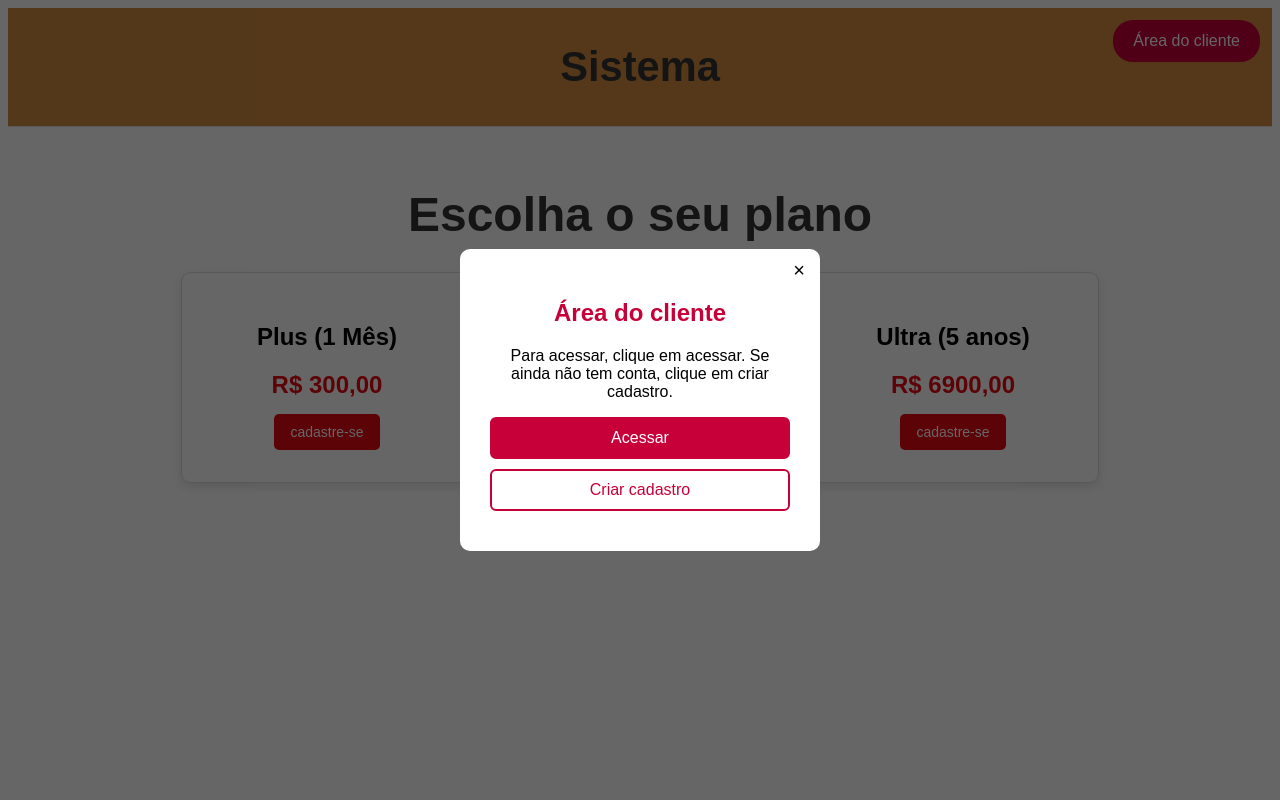
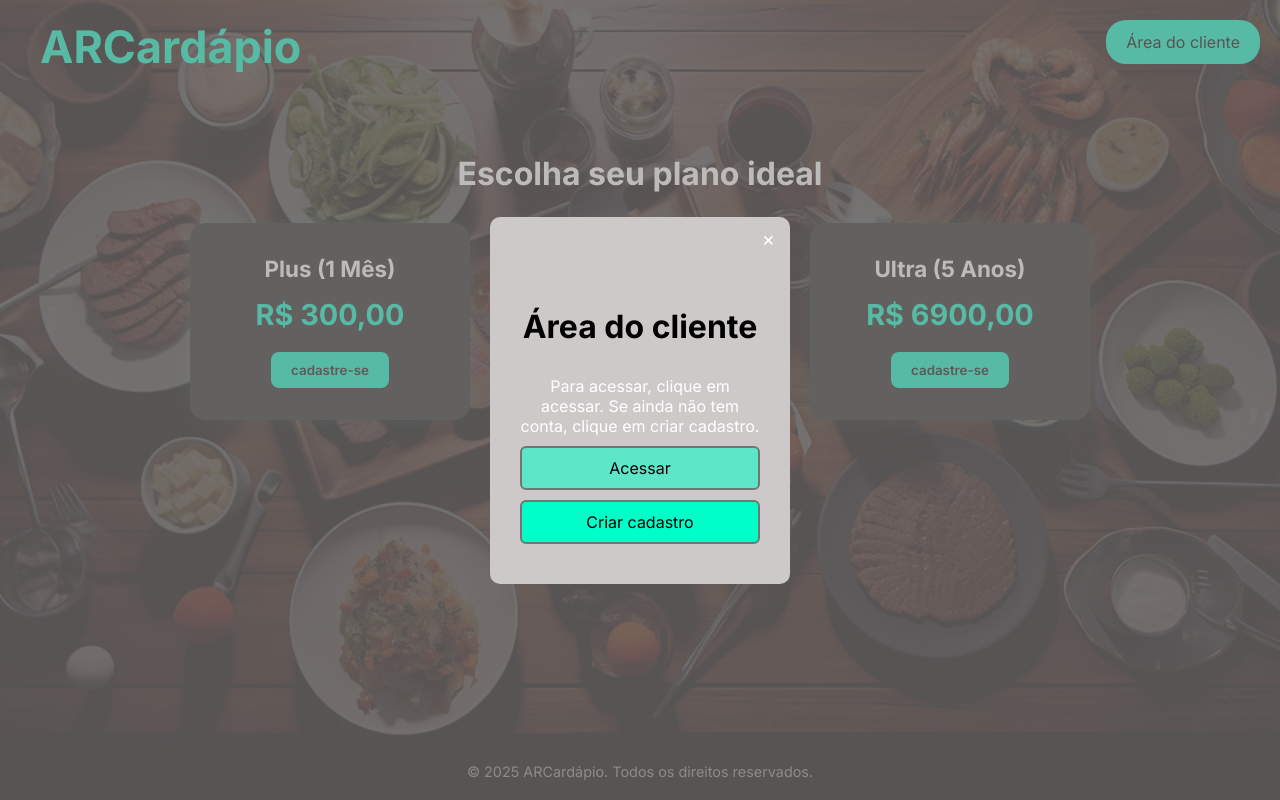
Before and after one commit to ranie2019/ar-cardapio-site, a plain HTML site: page index.html in a window 1280 px wide. Both pictures are taken after a click on the button "Área do cliente". Drawn offline with Linux system fonts and the light colour scheme.

Commit message:
48
montando o visual da pagina inicial

```diff
--- a/css/index.css
+++ b/css/index.css
@@ -1,93 +1,12 @@
-/* Estilo geral da página index */
-body {
-  background-color: #fff;
-  font-family: Arial, sans-serif;
-}
-
-/* Título principal da index */
-h1 {
-  text-align: center;
-  font-size: 3rem;
-  margin: 20px;
-  color: #333;
-}
-
-/* ===================== FAIXA DO TOPO - PERFIL ===================== */
-
-/* Cabeçalho branco com alinhamento horizontal */
-header.header {
-  background-color: rgb(209, 141, 64);
-  color: rgb(230, 215, 249);
-  padding: 15px 30px;
-  display: flex;
-  justify-content: space-between;
-  align-items: center;
-  border-bottom: 1px solid #ddd;
-}
-
-/* Título centralizado dentro do header */
-header .titulo {
-  flex-grow: 5;
-  text-align: center;
-  font-size: 2.6rem;
-  font-weight: bold;
-}
-
-/* Container do botão de perfil */
-.profile-menu {
-  position: relative;
-}
-
-/* Botão "Perfil" */
-#profile-btn {
-  background-color: transparent;
-  border: 1px solid #e50914;
-  color: #e50914;
-  padding: 10px 16px;
-  font-size: 14px;
-  cursor: pointer;
-  border-radius: 6px;
-}
-
-/* Conteúdo do dropdown (inicialmente oculto) */
-.dropdown-content {
-  display: none;
-  position: absolute;
-  top: 42px;
-  right: 0;
-  background-color: white;
-  min-width: 160px;
-  box-shadow: 0px 4px 8px rgba(0,0,0,0.1);
-  border-radius: 6px;
-  z-index: 1;
-}
-
-/* Mostrar o dropdown quando ativado */
-.dropdown-content.show {
-  display: block;
-}
-
-/* Itens do dropdown */
-.dropdown-content a {
-  color: #333;
-  padding: 10px 15px;
-  text-decoration: none;
-  display: block;
-}
-
-.dropdown-content a:hover {
-  background-color: #f5f5f5;
-}
-
-/* ===================== BOTÃO DE ACESSO FLUTUANTE ===================== */
+/* ===================== BOTÃO AREA DO CLIENTE ===================== */
 
 .btn-acesso {
   position: fixed;
   top: 20px;
   right: 20px;
   padding: 12px 20px;
-  background-color: #c70039;
-  color: white;
+  background-color: hsl(167, 100%, 50%);
+  color: rgb(0, 0, 0);
   border: none;
   border-radius: 20px;
   font-size: 16px;
@@ -103,7 +22,7 @@ header .titulo {
   left: 0;
   width: 100%;
   height: 100%;
-  background: rgba(0, 0, 0, 0.6);
+  background: rgba(146, 141, 141, 0.6);
   display: flex;
   align-items: center;
   justify-content: center;
@@ -116,7 +35,7 @@ header .titulo {
 
 /* Caixa central do modal */
 .modal-content {
-  background: white;
+  background: rgb(206, 201, 201);
   padding: 30px;
   border-radius: 10px;
   text-align: center;
@@ -126,7 +45,7 @@ header .titulo {
 
 /* Título do modal */
 .modal-content h2 {
-  color: #c70039;
+  color: #000000;
 }
 
 /* Botões dentro do modal */
@@ -136,17 +55,17 @@ header .titulo {
   margin: 10px 0;
   padding: 10px;
   font-size: 16px;
-  border: 2px solid #c70039;
+  border: 2px solid #727575;
   border-radius: 6px;
-  background-color: white;
-  color: #c70039;
+  background-color: hsl(167, 100%, 50%);
+  color: #000000;
   cursor: pointer;
 }
 
 /* Botão "Acessar" destacado */
 .modal-content button:first-of-type {
-  background-color: #c70039;
-  color: white;
+  background-color: hsla(167, 100%, 50%, 0.548);
+  color: rgb(0, 0, 0);
 }
 
 /* Ícone de fechar o modal */
@@ -157,3 +76,106 @@ header .titulo {
   font-size: 20px;
   cursor: pointer;
 }
+
+footer {
+      margin-top: auto;
+      padding: 20px;
+      color: #888;
+      font-size: 0.9rem;
+    }
+.plano button:hover {background-color: #00e6b5;}
+
+.plano button {
+      background-color: #00ffc8;
+      color: #0f0f0f;
+      border: none;
+      padding: 10px 20px;
+      font-weight: 600;
+      border-radius: 8px;
+      cursor: pointer;
+      transition: background 0.3s;
+    }
+.plano .preco {
+      font-size: 1.8rem;
+      font-weight: bold;
+      color: #00ffc8;
+      margin-bottom: 20px;
+    }
+.plano h3 {
+      font-size: 1.4rem;
+      margin-bottom: 15px;
+    }
+        .plano:hover {
+      transform: scale(1.05);
+      border-color: #00ffc8;
+      box-shadow: 0 0 20px rgba(0, 255, 200, 0.4);
+    }
+
+header {
+  width: 100%;
+  padding: 20px 40px;
+  display: flex;
+  justify-content: space-between;
+  align-items: center;
+  background-color: transparent; /* Removido o fundo preto */
+  box-shadow: none;              /* Remove a sombra */
+}
+    header h1 {
+      color: #00ffc8;
+      font-size: 2.8rem;
+    }
+    .btn-area {
+      background-color: #ff0055;
+      border: none;
+      color: white;
+      font-weight: 600;
+      padding: 10px 20px;
+      border-radius: 8px;
+      cursor: pointer;
+      transition: background 0.3s;
+    }
+    .btn-area:hover {
+      background-color: #e60048;
+    }
+    h2 {
+      margin: 60px 0 30px;
+      font-size: 2rem;
+      color: #ffffff;
+    }
+    .planos {
+      display: flex;
+      gap: 30px;
+      flex-wrap: wrap;
+      justify-content: center;
+    }
+    .plano {
+      background-color: #1e1e1e;
+      border-radius: 16px;
+      padding: 30px;
+      width: 280px;
+      text-align: center;
+      border: 2px solid transparent;
+      box-shadow: 0 0 20px rgba(0, 255, 200, 0.1);
+      transition: transform 0.3s, box-shadow 0.3s, border 0.3s;
+    }
+
+body {
+      background: linear-gradient(180deg, #0f0f0f, #1c1c1c);
+      color: #fff;
+      min-height: 100vh;
+      display: flex;
+      flex-direction: column;
+      align-items: center;
+    }
+
+body {
+  background: linear-gradient(rgba(0, 0, 0, 0.7), rgba(0, 0, 0, 0.7)),
+              url('../imagens/bgindex.jpg') no-repeat center center fixed;
+  background-size: cover;
+  color: #fff;
+  min-height: 100vh;
+  display: flex;
+  flex-direction: column;
+  align-items: center;
+  font-family: 'Inter', sans-serif;
+}
--- a/index.html
+++ b/index.html
@@ -2,17 +2,22 @@
 <html lang="pt-BR">
 <head>
   <meta charset="UTF-8" />
-  <title>Acesso</title>
-
-  <!-- CSS específicos para esta página -->
-  <link rel="stylesheet" href="../css/plano.css" />
+  <meta name="viewport" content="width=device-width, initial-scale=1.0" />
+  <title>ARCardápio - Planos</title>
   <link rel="stylesheet" href="../css/index.css" />
+  <link href="https://fonts.googleapis.com/css2?family=Inter:wght@400;600;700&display=swap" rel="stylesheet">
+  <style>
+    * {
+      box-sizing: border-box;
+      font-family: 'Inter', sans-serif;
+      margin: 0;
+      padding: 0;
+    }
+  </style>
 </head>
 <body>
-
-  <!-- Faixa de topo branca com botão Perfil -->
-  <header class="header">
-    <h1 class="titulo">Sistema</h1>
+  <header>
+    <h1>ARCardápio</h1>
   </header>
 
   <!-- Botão que abre o modal -->
@@ -30,30 +35,29 @@
     </div>
   </div>
 
-  <!-- Conteúdo principal da página -->
-  <main class="conteudo-planos">
-    <h1>Escolha o seu plano</h1>
+  <h2>Escolha seu plano ideal</h2>
 
-    <section class="cards">
-      <div class="card">
-        <h2>Plus (1 Mês)</h2>
+  <section class="planos">
+    <div class="plano">
+      <h3>Plus (1 Mês)</h3>
       <p class="preco">R$ 300,00</p>
       <button class="btn-vermelho" onclick="window.location.href='../html/cadastro.html'">cadastre-se</button>
     </div>
-
-      <div class="card destaque">
-        <h2>Pro (1 ano)</h2>
+    <div class="plano">
+      <h3>Pro (1 Ano)</h3>
       <p class="preco">R$ 3300,00</p>
       <button class="btn-vermelho" onclick="window.location.href='../html/cadastro.html'">cadastre-se</button>
     </div>
-
-      <div class="card">
-        <h2>Ultra (5 anos)</h2>
+    <div class="plano">
+      <h3>Ultra (5 Anos)</h3>
       <p class="preco">R$ 6900,00</p>
       <button class="btn-vermelho" onclick="window.location.href='../html/cadastro.html'">cadastre-se</button>
     </div>
   </section>
-  </main>
+
+  <footer>
+    &copy; 2025 ARCardápio. Todos os direitos reservados.
+  </footer>
 
   <!-- JS correto -->
   <script src="../java/index.js"></script>
```
Also changed, not shown: app/app.js (+51 -0 lines), imagens/bgindex.jpg (added), imagens/logo.jpg (renamed from logo.jpg). Lines whose indentation alone changed are shown as unchanged.
